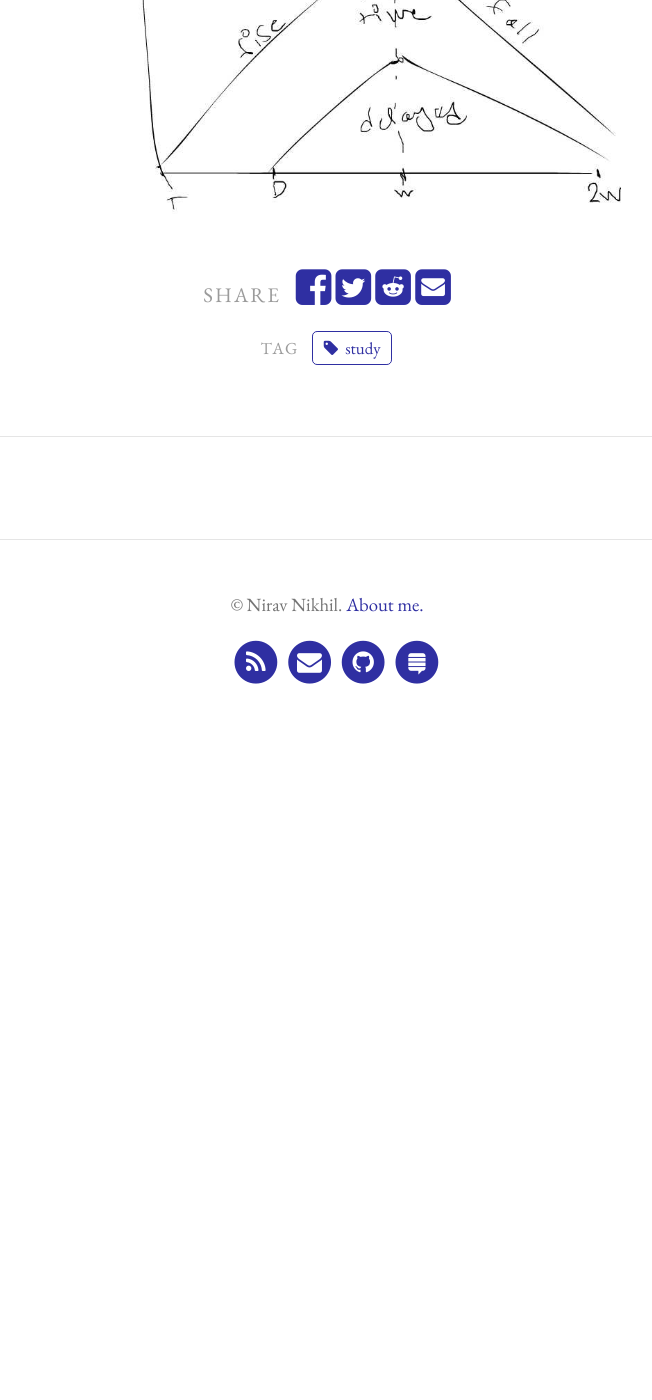
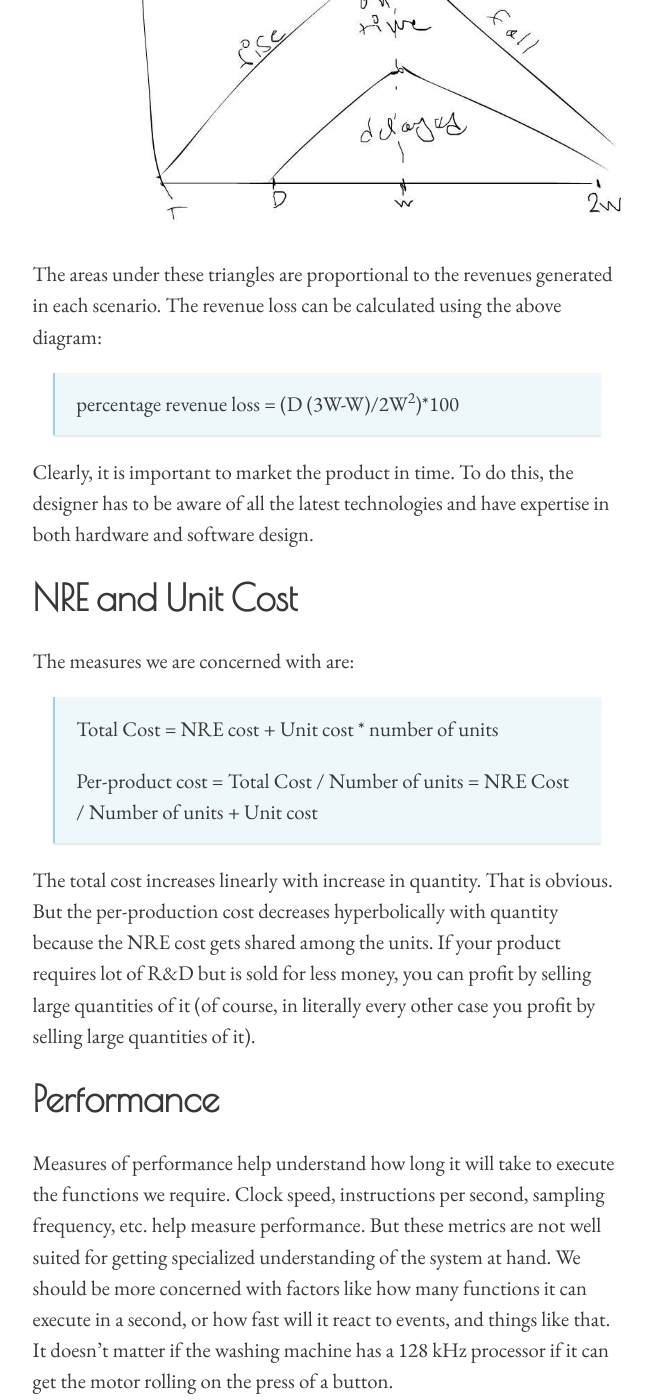
Before and after one commit to niravcodes/niravcodes.github.io, a Jekyll site: the page built from _posts/2019-08-08-studying-embedded-system-design-for-assessment.md, in a window 1280 px wide and 1400 px high, scrolled down 4655 px. Shown: the whole window, without its empty margins (313-965 px from the left). Built offline with Jekyll 4.4.1, drawn with Linux system fonts in a browser that asks for light colours; comment, search, counter and statistics services are not loaded; before the commit the page ends 5413 px from its top, so only the background shows below that; some of the changed text lies outside the part shown.

Commit message:
Update from Forestry.io nirav Nikhil updated _posts/2019-08-08-studying-embedded-system-design-for-assessment.md

```diff
--- a/_posts/2019-08-08-studying-embedded-system-design-for-assessment.md
+++ b/_posts/2019-08-08-studying-embedded-system-design-for-assessment.md
@@ -10,7 +10,7 @@ thumbnail: https://nirav.com.np/assets/img/pexels/circuit.jpeg
 ---
 Studying for exams is so boring, you know? You study and study, with no intention or time to put any of it in practice, just so that you can wake up super early one morning, rush to the exam hall, make sure you haven't forgotten your admit card, and regurgitate it all with teachers patrolling like vultures, as if we're prisoners.
 
-We have test of Embedded system tomorrow. So I want to test if writing about what I'm studying in my blog will motivate me better. In this post, I'll try to summarize everything I manage to study today. I'm using the Frank Vahid and Tony Givargis book, and I'll be following the IOE syllabus (CT 655).
+We have test of Embedded system tomorrow. So I want to test if writing about what I'm studying in my blog will motivate me better. In this post, I'll try to summarize everything I manage to study today. I'm using the Frank Vahid and Tony Givargis book, and I'll be following the IOE syllabus (CT 655). A lot of the information below, including the diagrams, is summarized, paraphrased or downright plagiarized from the book.
 
 <!--more-->
 
@@ -62,5 +62,33 @@ A design metric is a measurable feature of a system's implementation. Here's a s
 It is more profitable if you launch your product within a fixed window. For ESes this window is very small, because the market is competitive. Sometimes, each day delayed causes more than a million dollar loss.
 
 But because ES design has become increasingly complex, it is hard for the designer to do more in less time. Consider a simplified diagram below:
+![](https://nirav.com.np/assets/img/esfig2.jpg)
 
-![](https://nirav.com.np/assets/img/esfig2.jpg)
+The areas under these triangles are proportional to the revenues generated in each scenario. The revenue loss can be calculated using the above diagram:
+
+> percentage revenue loss = (D (3W-W)/2W<sup>2</sup>)*100
+
+Clearly, it is important to market the product in time. To do this, the designer has to be aware of all the latest technologies and have expertise in both hardware and software design.
+
+## NRE and Unit Cost
+
+The measures we are concerned with are:
+
+> Total Cost = NRE cost + Unit cost * number of units
+>
+> Per-product cost = Total Cost / Number of units = NRE Cost / Number of units + Unit cost
+
+The total cost increases linearly with increase in quantity. That is obvious. But the per-production cost decreases hyperbolically with quantity because the NRE cost gets shared among the units. If your product requires lot of R&D but is sold for less money, you can profit by selling large quantities of it (of course, in literally every other case you profit by selling large quantities of it).
+
+## Performance
+
+Measures of performance help understand how long it will take to execute the functions we require. Clock speed, instructions per second, sampling frequency, etc. help measure performance. But these metrics are not well suited for getting specialized understanding of the system at hand. We should be more concerned with factors like how many functions it can execute in a second, or how fast will it react to events, and things like that. It doesn't matter if the washing machine has a 128 kHz processor if it can get the motor rolling on the press of a button.
+
+Some better measures of performance are:
+
+1. _Latency_ or _response time_: Time between the start and end of a process.
+2. _Throughput_: Number of high level functions that can be executed per second.
+
+When comparing two systems, we use _speedup_ which is simply a ratio of performance of two systems.
+
+# Processor technology
```
